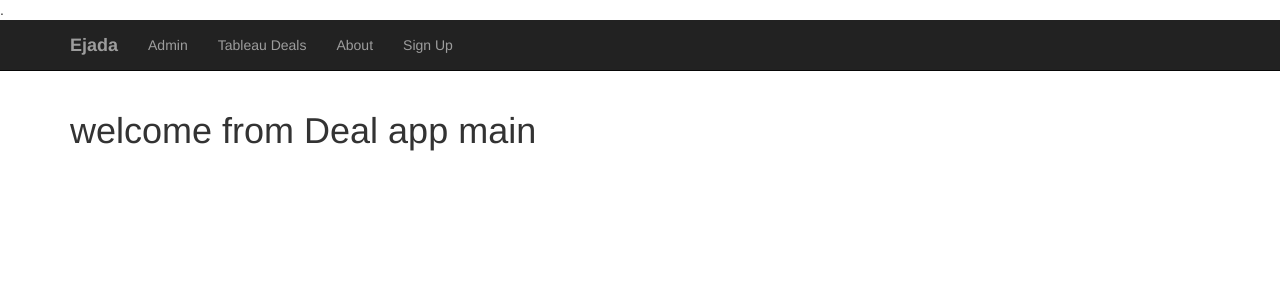
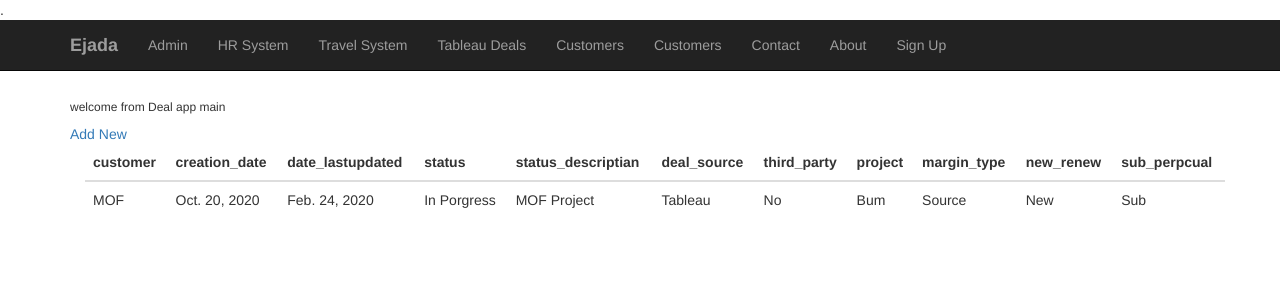
Before and after one commit to MohamedA-M-Hassan/DealsTracker, a Django app: page /deal_app/main/ in a window 1280 px wide. Shown: the top 300 px of the page. Run offline with Django 3.2, Linux system fonts and the light colour scheme; data comes from the database, SQL or seed files in the repository; some libraries are stand-ins or nearby versions.

Commit message:
Deal App: display Deal Table

```diff
--- a/deal_app/views.py
+++ b/deal_app/views.py
@@ -15,7 +15,9 @@
 
 
 def main(request):
-    return render(request,'deal_app/main.html')
+    deals = Deal.objects.all()
+    deals_dictionary = {'deals': deals}
+    return render(request,'deal_app/main.html', context=deals_dictionary)
 
 
 def booky(request):
--- a/templates/basic.html
+++ b/templates/basic.html
@@ -17,7 +17,22 @@
             <a class="nav-link" href="{%url 'admin:index' %}">Admin<span class="sr-only">(current)</span></a>
           </li>
           <li class="nav-item">
+            <a class="nav-link" href="#">HR System</a><!--ADD TIMESHEET - Vacation Request using Dropdown list-->
+          </li>
+          <li class="nav-item">
+            <a class="nav-link" href="#">Travel System</a><!--ADD apply request - booking tickets - and expense claim - and approval from manager  using Dropdown list-->
+          </li>
+          <li class="nav-item">
             <a class="nav-link active" href="{%url 'deal_app:main' %}">Tableau Deals</a>
+          </li>
+          <li class="nav-item">
+            <a class="nav-link" href="#">Customers</a>
+          </li>
+          <li class="nav-item">
+            <a class="nav-link" href="#">Customers</a>
+          </li>
+          <li class="nav-item">
+            <a class="nav-link" href="#">Contact</a>
           </li>
           <li class="nav-item">
             <a class="nav-link" href="#">About</a>
--- a/templates/deal_app/main.html
+++ b/templates/deal_app/main.html
@@ -3,7 +3,47 @@
 {% block body_block%}
 
 
-    <h1> welcome from Deal app main</h1>
+    <h6> welcome from Deal app main</h6>
+    <a  href="{%url "deal_app:new_deal"%}}">Add New</a>
+<div class="container">
 
 
+    <table class="table table-dark">
+      <thead>
+        <tr>
+
+            <th>customer</th>
+            <th>creation_date</th>
+            <th>date_lastupdated</th>
+            <th>status</th>
+            <th>status_descriptian</th>
+            <th>deal_source</th>
+            <th>third_party</th>
+            <th>project</th>
+            <th>margin_type</th>
+            <th>new_renew</th>
+            <th>sub_perpcual</th>
+
+        </tr>
+      </thead>
+      <tbody>
+        {% for deal in deals %}
+        <tr>
+
+            <td>{{ deal.customer }}</td>
+            <td>{{ deal.creation_date }}</td>
+            <td>{{ deal.date_lastupdated }}</td>
+            <td>{{ deal.status }}</td>
+            <td>{{ deal.status_descriptian }}</td>
+            <td>{{ deal.deal_source }}</td>
+            <td>{{ deal.third_party }}</td>
+            <td>{{ deal.project }}</td>
+            <td>{{ deal.margin_type }}</td>
+            <td>{{ deal.new_renew }}</td>
+            <td>{{ deal.sub_perpcual }}</td>
+        </tr>
+        {% endfor %}
+      </tbody>
+    </table>
+</div>
 {% endblock%}
```
Also changed, not shown: templates/user_app/sign_up.html (+6 -12 lines).
